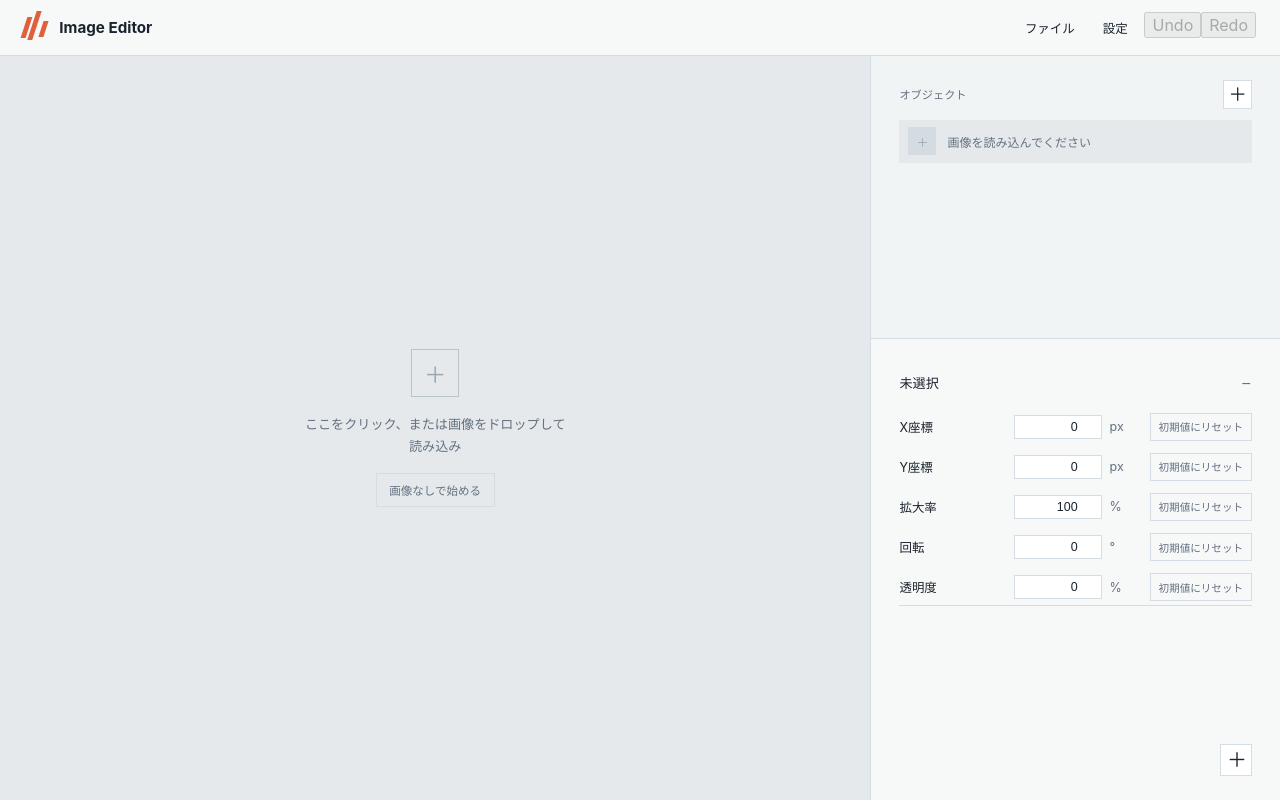
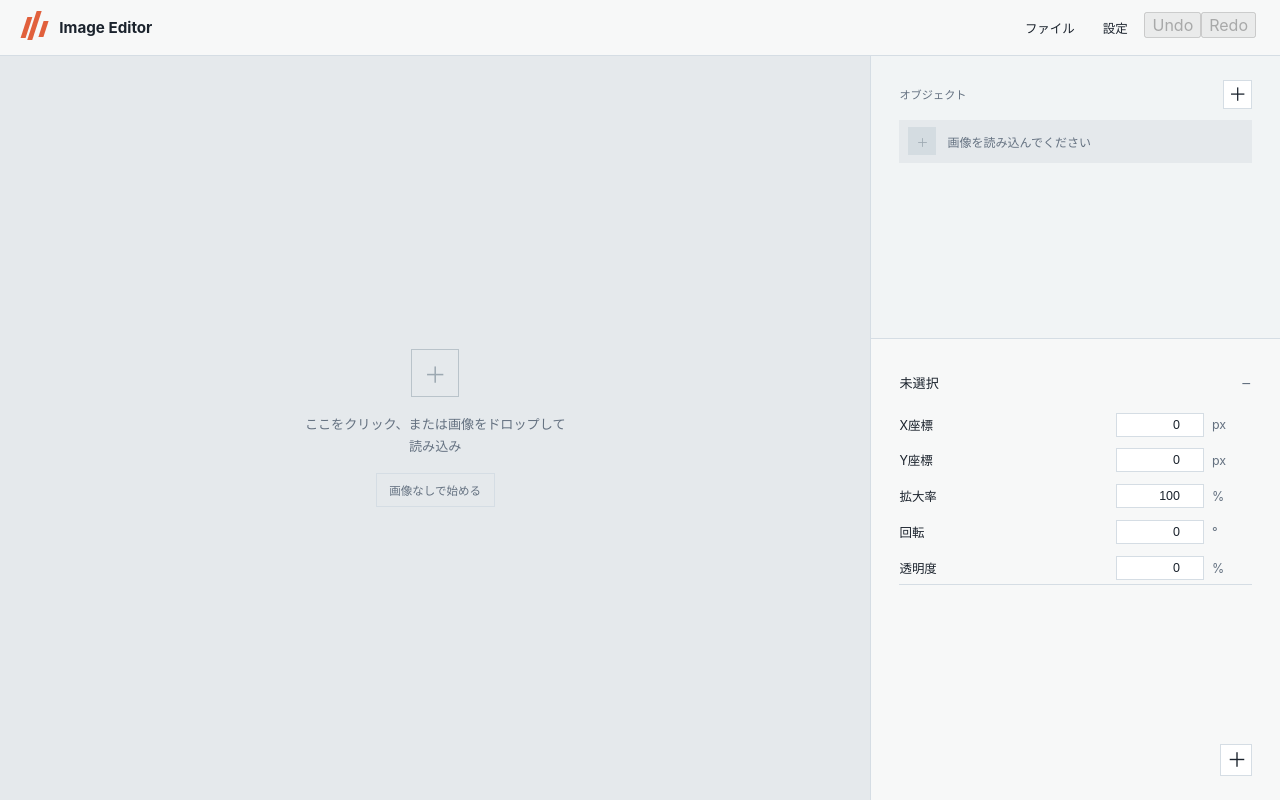
Before and after one commit to ak-2302/image_editor, a React (Vite) app: page / in a window 1280 px wide. Built offline with nearby package versions, Linux system fonts and the light colour scheme.

Commit message:
[AI] 初期値リセットボタンを完全削除

```diff
--- a/src/components/effects/EffectValueRow.tsx
+++ b/src/components/effects/EffectValueRow.tsx
@@ -16,7 +16,6 @@ export default function EffectValueRow({
   min,
   max,
   unit,
-  initial,
   onChange,
 }: Props) {
   const start = useRef<{ x: number; value: number } | null>(null);
@@ -60,13 +59,6 @@ export default function EffectValueRow({
         onChange={(event) => onChange(Number(event.target.value))}
       />
       <span className="effect_unit">{unit}</span>
-      <button
-        type="button"
-        className="reset_effect_button"
-        onClick={() => onChange(initial)}
-      >
-        初期値にリセット
-      </button>
     </div>
   );
 }
--- a/src/components/initial-effects/InitialEffectsAccordion.tsx
+++ b/src/components/initial-effects/InitialEffectsAccordion.tsx
@@ -82,7 +82,7 @@ function InitialEffectsAccordion({
       {isOpen && (
         <div className="initial_effect_fields">
           {initialEffectFields.map(
-            ({ key, label, min, max, unit, initial }) => (
+            ({ key, label, min, max, unit }) => (
               <div
                 className="initial_effect_row"
                 key={key}
@@ -109,13 +109,6 @@ function InitialEffectsAccordion({
                   }
                 />
                 <span className="effect_unit">{unit}</span>
-                <button
-                  type="button"
-                  className="reset_effect_button"
-                  onClick={() => onChange(key, initial)}
-                >
-                  初期値にリセット
-                </button>
               </div>
             ),
           )}
--- a/src/components/shapes/ShapeSettingsAccordion.tsx
+++ b/src/components/shapes/ShapeSettingsAccordion.tsx
@@ -91,7 +91,7 @@ function ShapeSettingsAccordion({
         />
         <span className="effect_unit">{values.color}</span>
       </div>
-      {numericFields.map(({ key, unit, initial }) => (
+      {numericFields.map(({ key, unit }) => (
         <div
           className="initial_effect_row"
           key={key}
@@ -107,9 +107,6 @@ function ShapeSettingsAccordion({
             onChange={(event) => onChange(key, Number(event.target.value))}
           />
           <span className="effect_unit">{key === "lineWidth" ? "px" : unit}</span>
-          <button type="button" className="reset_effect_button" onClick={() => onChange(key, initial)}>
-            初期値にリセット
-          </button>
         </div>
       ))}
     </div>
```
